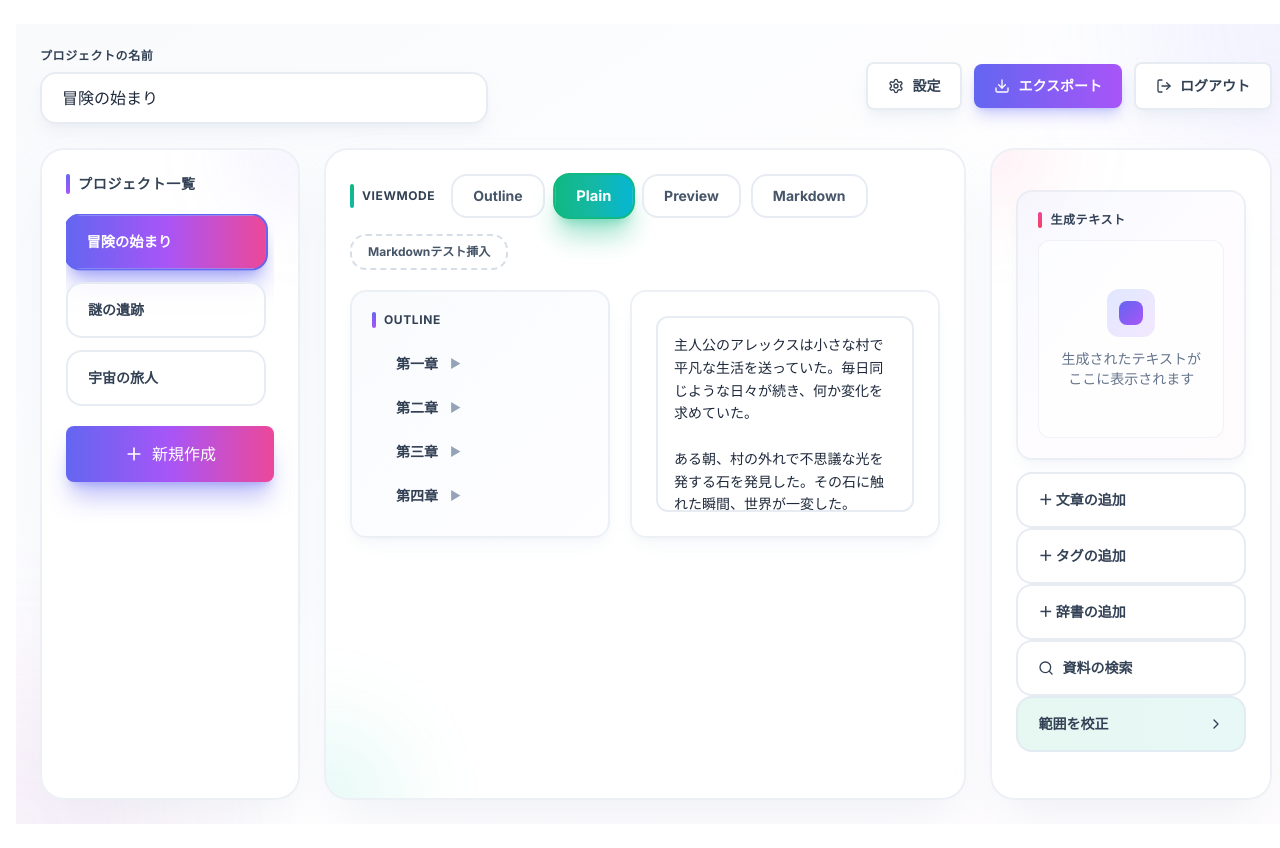
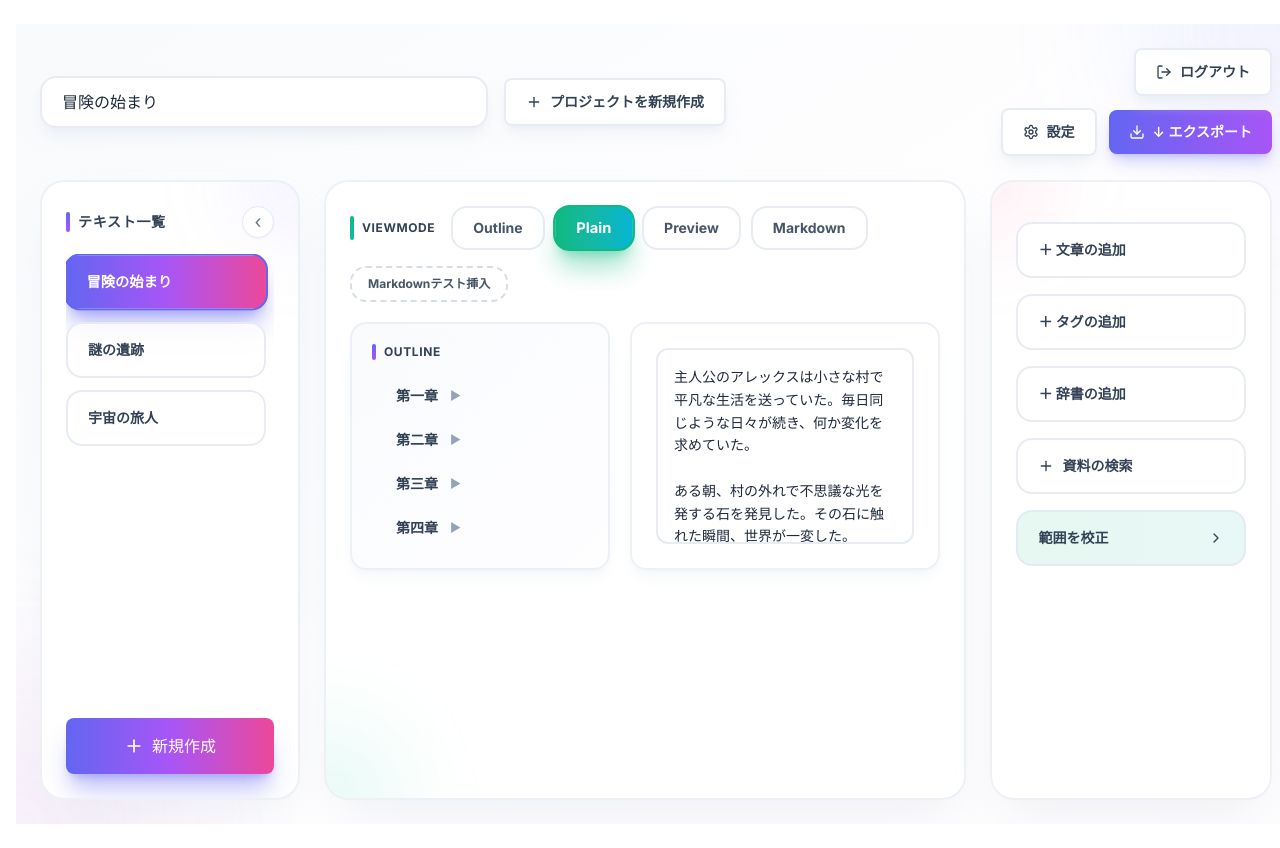
Before and after one commit to KOKOlang0129/buck, a React (Vite) app: page /dashboard in a window 1280 px wide. Both pictures are taken after typing "name@example.com", "Sample123" into the empty fields and a click on the button "ログイン". Built offline with nearby package versions, Linux system fonts and the light colour scheme.

Commit message:
check1 commit

```diff
--- a/src/pages/DashboardPage.tsx
+++ b/src/pages/DashboardPage.tsx
@@ -6,7 +6,7 @@ import { SettingsModal, SettingsData } from '@/components/SettingsModal'
 import { PromptInputModal } from '@/components/PromptInputModal'
 import { DictionaryInputModal } from '@/components/DictionaryInputModal'
 import { mockDataService, Scenario } from '@/services/mockDataService'
-import { Plus, Settings, LogOut, Search, ChevronRight, X, Minus, Download } from 'lucide-react'
+import { Plus, Settings, LogOut, ChevronRight, X, Minus, Download } from 'lucide-react'
 import { renderMarkdownToHtml, MARKDOWN_TEST_SNIPPET, applyDictionaryHighlights } from '@/utils/markdown'
 import { parseOutlineSections, reorderSectionsInMarkdown } from '@/utils/outline'
 import { ProjectTextRelation, AIPolicy, DictionaryEntry } from '@/types'
@@ -81,6 +81,7 @@ const DashboardPage: React.FC = () => {
   const [draggingSectionId, setDraggingSectionId] = React.useState<string | null>(null)
   const [dragOverSectionId, setDragOverSectionId] = React.useState<string | null>(null)
   const previewContainerRef = React.useRef<HTMLDivElement | null>(null)
+  const [isProjectListCollapsed, setIsProjectListCollapsed] = React.useState(false)
 
   // React.useEffect(() => {
   //   if (!user) {
@@ -103,7 +104,7 @@ const DashboardPage: React.FC = () => {
   const selectedScenario = scenarios.find((scenario) => scenario.id === selectedScenarioId) || null
 
   React.useEffect(() => {
-    if (selectedScenario) {
+    if (selectedScenarioId && selectedScenario) {
       // 既存のコンテンツをチェックして、章が4つ未満の場合は追加
       let currentContent = selectedScenario.content || ''
 
@@ -141,14 +142,15 @@ const DashboardPage: React.FC = () => {
       }
 
       setEditorContent(contentToSet)
-      setProjectName(selectedScenario.title)
+      // Ensure project name is always synced with selected scenario title
+      setProjectName(selectedScenario.title || '')
       setDictionaryItems(selectedScenario.dictionaryEntries ?? [])
     } else {
       setEditorContent('')
       setProjectName('')
       setDictionaryItems([])
     }
-  }, [selectedScenario, user])
+  }, [selectedScenarioId, selectedScenario, user])
 
   React.useEffect(() => {
     if (viewMode === 'preview' && previewLayout !== 'preview') {
@@ -157,6 +159,12 @@ const DashboardPage: React.FC = () => {
       setPreviewLayout(lastMarkdownLayoutRef.current)
     }
   }, [viewMode, previewLayout])
+
+  // 生成テキスト関連の状態は、モーダル連携など将来のUI拡張で使用予定のため保持する
+  // TypeScriptの未使用警告を抑制する目的で依存配列として参照しておく
+  React.useEffect(() => {
+    // no-op
+  }, [generatedText, isGenerating])
 
   const handleProjectNameChange = (newName: string) => {
     setProjectName(newName)
@@ -421,6 +429,11 @@ const DashboardPage: React.FC = () => {
     setPreviewLayout(layout)
   }
 
+  // Plainモード用の表示・保存変換
+  const toPlainText = (content: string) => content.replace(/^##\s*/gm, '')
+  const fromPlainText = (plain: string) =>
+    plain.replace(/^([ \t]*)(第.+章.*)$/gm, '$1## $2')
+
   const handleInjectMarkdownSample = () => {
     handleContentChange(MARKDOWN_TEST_SNIPPET)
     setViewMode('markdown')
@@ -627,21 +640,39 @@ const DashboardPage: React.FC = () => {
       </div>
 
       <div className="h-full w-full flex flex-col px-6 py-6 relative z-10">
-        {/* Header - モダンなデザイン */}
+        {/* Header - ワイヤーフレームに合わせたデザイン */}
         <div className="mb-6 flex-shrink-0">
           <div className="flex flex-col sm:flex-row sm:items-center sm:justify-between gap-4">
+            <div className="flex items-center gap-4 flex-1">
               <div className="flex-1 max-w-md">
-              <label className="block text-xs font-bold text-slate-700 mb-2 tracking-wider uppercase">
-                プロジェクトの名前
-              </label>
                 <input
                   type="text"
                   value={projectName}
                   onChange={(e) => handleProjectNameChange(e.target.value)}
-                placeholder="プロジェクト名を入力"
+                  placeholder="プロジェクトの名前"
                   className="w-full px-5 py-3 bg-white/95 backdrop-blur-md border-2 border-slate-200/80 rounded-2xl text-base text-slate-800 placeholder-slate-400 shadow-lg shadow-slate-200/50 hover:shadow-xl hover:shadow-slate-300/50 hover:border-indigo-300/50 focus:outline-none focus:ring-4 focus:ring-indigo-500/20 focus:border-indigo-500 transition-all duration-300"
                 />
               </div>
+              <div className="flex items-end">
+                <Button
+                  variant="outline"
+                  onClick={handleCreateScenario}
+                  className="px-5 py-3 bg-white/90 backdrop-blur-md border-2 border-slate-200/80 rounded-2xl text-sm font-semibold text-slate-700 shadow-lg shadow-slate-200/50 hover:bg-white hover:shadow-xl hover:shadow-slate-300/50 hover:border-indigo-300 hover:scale-105 transition-all duration-300 group"
+                >
+                  <Plus className="h-4 w-4 mr-2 group-hover:rotate-90 transition-transform duration-300" />
+                  プロジェクトを新規作成
+                </Button>
+              </div>
+            </div>
+            <div className="flex flex-col items-end gap-3">
+              <Button
+                variant="outline"
+                className="px-5 py-3 bg-white/90 backdrop-blur-md border-2 border-slate-200/80 rounded-2xl text-sm font-semibold text-slate-700 shadow-lg shadow-slate-200/50 hover:bg-white hover:shadow-xl hover:shadow-slate-300/50 hover:border-red-300 hover:scale-105 transition-all duration-300 group"
+                onClick={handleSignOut}
+              >
+                <LogOut className="h-4 w-4 mr-2 group-hover:translate-x-1 transition-transform duration-300" />
+                ログアウト
+              </Button>
               <div className="flex items-center gap-3">
                 <Button
                   variant="outline"
@@ -657,31 +688,47 @@ const DashboardPage: React.FC = () => {
                   onClick={handleExportProject}
                 >
                   <Download className="h-4 w-4 mr-2" />
-                エクスポート
-              </Button>
-              <Button
-                variant="outline"
-                className="px-5 py-3 bg-white/90 backdrop-blur-md border-2 border-slate-200/80 rounded-2xl text-sm font-semibold text-slate-700 shadow-lg shadow-slate-200/50 hover:bg-white hover:shadow-xl hover:shadow-slate-300/50 hover:border-red-300 hover:scale-105 transition-all duration-300 group"
-                onClick={handleSignOut}
-              >
-                <LogOut className="h-4 w-4 mr-2 group-hover:translate-x-1 transition-transform duration-300" />
-                ログアウト
+                  ↓ エクスポート
                 </Button>
               </div>
             </div>
           </div>
+        </div>
 
-        <div className="flex-1 grid grid-cols-1 gap-6 xl:grid-cols-[clamp(260px,20vw,300px)_minmax(0,1fr)_clamp(280px,22vw,400px)] min-h-0">
+        <div className={`flex-1 grid grid-cols-1 gap-6 transition-all duration-300 ${
+          isProjectListCollapsed
+            ? 'xl:grid-cols-[clamp(44px,6vw,56px)_minmax(0,1fr)_clamp(280px,22vw,400px)]'
+            : 'xl:grid-cols-[clamp(260px,20vw,300px)_minmax(0,1fr)_clamp(280px,22vw,400px)]'
+        } min-h-0`}>
           {/* Project List - モダンなカードデザイン */}
-          <aside className="bg-white/95 backdrop-blur-xl border-2 border-slate-200/60 rounded-3xl p-6 flex flex-col shadow-2xl shadow-slate-300/30 min-h-0 relative overflow-hidden">
+          <aside className={`bg-white/95 backdrop-blur-xl border-2 border-slate-200/60 rounded-3xl p-3 xl:p-6 flex flex-col shadow-2xl shadow-slate-300/30 min-h-0 relative overflow-hidden transition-all duration-300`}>
             {/* 装飾的なグラデーション */}
             <div className="absolute top-0 right-0 w-32 h-32 bg-gradient-to-br from-indigo-400/10 to-purple-400/10 rounded-full blur-2xl -mr-16 -mt-16"></div>
 
-            <div className="relative z-10">
-              <h2 className="text-sm font-bold text-slate-700 mb-5 tracking-wider uppercase flex items-center gap-2">
+            <div className="relative z-10 flex flex-col flex-1 min-h-0">
+              {/* 左カラムの開閉トグル */}
+              <div className="flex items-center justify-between mb-4 flex-shrink-0">
+                {!isProjectListCollapsed && (
+                  <h2 className="text-sm font-bold text-slate-700 tracking-wider uppercase flex items-center gap-2">
                     <div className="w-1 h-5 bg-gradient-to-b from-indigo-500 to-purple-500 rounded-full"></div>
-                プロジェクト一覧
+                    テキスト一覧
                   </h2>
+                )}
+                <button
+                  type="button"
+                  onClick={() => setIsProjectListCollapsed((prev) => !prev)}
+                  className="ml-auto inline-flex items-center justify-center w-8 h-8 rounded-full border border-slate-200 bg-white/90 text-slate-500 hover:text-indigo-600 hover:border-indigo-300 shadow-sm hover:shadow-md transition-all duration-300"
+                  aria-label={isProjectListCollapsed ? 'テキスト一覧を展開' : 'テキスト一覧を折りたたむ'}
+                >
+                  <span className={`text-lg leading-none transform transition-transform duration-300 ${isProjectListCollapsed ? '-rotate-180' : ''}`}>
+                    ‹
+                  </span>
+                </button>
+              </div>
+
+              {/* 折りたたみ時はリスト部分を非表示にしてトグルだけ残す */}
+              {!isProjectListCollapsed && (
+                <>
                   <div className="space-y-3 flex-1 overflow-y-auto scrollable pr-2 min-h-0">
                     {scenarios.length === 0 ? (
                       <div className="py-12 text-center">
@@ -709,11 +756,13 @@ const DashboardPage: React.FC = () => {
                   <Button
                     variant="outline"
                     onClick={handleCreateScenario}
-                className="mt-5 w-full justify-center py-4 bg-gradient-to-r from-indigo-500 via-purple-500 to-pink-500 text-white border-0 rounded-2xl font-bold shadow-xl shadow-indigo-500/40 hover:shadow-2xl hover:shadow-indigo-500/50 hover:scale-105 transition-all duration-300 group"
+                    className="mt-5 w-full justify-center py-4 bg-gradient-to-r from-indigo-500 via-purple-500 to-pink-500 text-white border-0 rounded-2xl font-bold shadow-xl shadow-indigo-500/40 hover:shadow-2xl hover:shadow-indigo-500/50 hover:scale-105 transition-all duration-300 group flex-shrink-0"
                   >
                     <Plus className="h-5 w-5 mr-2 group-hover:rotate-90 transition-transform duration-300" />
                     新規作成
                   </Button>
+                </>
+              )}
             </div>
           </aside>
 
@@ -920,8 +969,12 @@ const DashboardPage: React.FC = () => {
                   ) : viewMode === 'plain' ? (
                     <div className="h-full flex flex-col min-h-0">
                       <textarea
-                        value={editorContent}
-                        onChange={(e) => handleContentChange(e.target.value)}
+                        value={toPlainText(editorContent)}
+                        onChange={(e) => {
+                          const plain = e.target.value
+                          const markdown = fromPlainText(plain)
+                          handleContentChange(markdown)
+                        }}
                         className="w-full flex-1 text-sm leading-relaxed text-slate-800 font-sans resize-none border-2 border-slate-200/80 rounded-xl p-4 bg-white/90 focus:outline-none focus:ring-2 focus:ring-blue-500/20 focus:border-blue-400 transition-all duration-200 scrollable whitespace-pre-wrap"
                         placeholder="ここにプレーンテキストで内容を編集できます..."
                         aria-label="プレーンモード編集"
@@ -1375,35 +1428,7 @@ const DashboardPage: React.FC = () => {
               {/* 装飾的なグラデーション */}
               <div className="absolute top-0 left-0 w-32 h-32 bg-gradient-to-br from-pink-400/10 to-rose-400/10 rounded-full blur-2xl -ml-16 -mt-16"></div>
 
-              <div className="relative z-10">
-                {/* Generated Text Box - モダンなデザイン */}
-                <div className="border-2 border-slate-200/60 rounded-2xl p-5 bg-gradient-to-br from-indigo-50/50 via-purple-50/30 to-pink-50/30 mb-3 shadow-lg shadow-slate-200/30">
-                  <h3 className="text-xs font-bold text-slate-700 mb-3 tracking-wider uppercase flex items-center gap-2">
-                    <div className="w-1 h-4 bg-gradient-to-b from-pink-500 to-rose-500 rounded-full"></div>
-                    生成テキスト
-                  </h3>
-                <div className="min-h-[140px] max-h-[240px] overflow-y-auto scrollable rounded-xl bg-white/60 p-4 border border-slate-200/50">
-                  {isGenerating ? (
-                    <div className="flex flex-col items-center justify-center h-full gap-3">
-                      <div className="relative">
-                        <div className="animate-spin rounded-full h-10 w-10 border-3 border-slate-200 border-t-indigo-500 border-r-purple-500"></div>
-                        <div className="absolute inset-0 animate-spin rounded-full h-10 w-10 border-3 border-transparent border-b-pink-500" style={{ animationDirection: 'reverse', animationDuration: '1.2s' }} />
-                      </div>
-                      <span className="text-sm text-slate-600 font-semibold">生成中...</span>
-                    </div>
-                  ) : generatedText ? (
-                    <p className="text-sm text-slate-700 whitespace-pre-wrap leading-relaxed font-medium">{generatedText}</p>
-                  ) : (
-                    <div className="flex flex-col items-center justify-center h-full text-center py-8">
-                      <div className="w-12 h-12 rounded-xl bg-gradient-to-br from-indigo-100 to-purple-100 flex items-center justify-center mb-3">
-                        <div className="w-6 h-6 rounded-lg bg-gradient-to-br from-indigo-500 to-purple-500"></div>
-                      </div>
-                      <p className="text-sm text-slate-500 font-medium">生成されたテキストがここに表示されます</p>
-                    </div>
-                  )}
-                </div>
-              </div>
-
+              <div className="relative z-10 flex flex-col space-y-4">
               <button
                   onClick={handleAddArticle}
                   className="w-full border-2 border-slate-200/80 bg-white/90 rounded-2xl px-5 py-4 text-sm font-bold text-left text-slate-700 hover:bg-white hover:border-indigo-300/50 hover:shadow-xl hover:shadow-slate-200/50 hover:scale-[1.02] transition-all duration-300 group"
@@ -1426,7 +1451,7 @@ const DashboardPage: React.FC = () => {
                   onClick={handleSearchMaterials}
                   className="w-full border-2 border-slate-200/80 bg-white/90 rounded-2xl px-5 py-4 text-sm font-bold text-left text-slate-700 hover:bg-white hover:border-teal-300/50 hover:shadow-xl hover:shadow-slate-200/50 hover:scale-[1.02] transition-all duration-300 flex items-center group"
                 >
-                  <Search className="h-4 w-4 mr-2 group-hover:text-teal-600 transition-colors duration-300" />
+                  <Plus className="h-4 w-4 mr-2 group-hover:text-teal-600 transition-colors duration-300" />
                   <span className="group-hover:text-teal-600 transition-colors duration-300">資料の検索</span>
                 </button>
                 <button
```
Also changed, not shown: 10 other files (tests, documents, lock files or other folders). Lines whose indentation alone changed are shown as unchanged.
